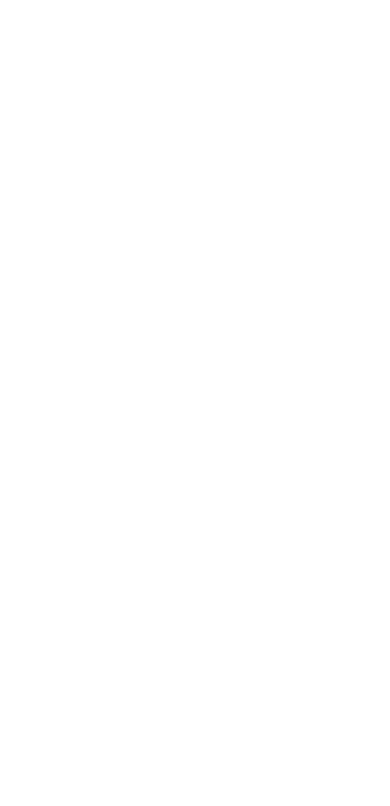
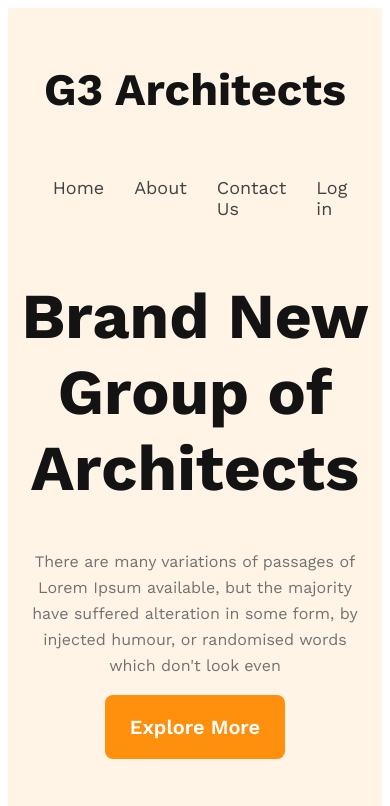
Before and after one commit to tanbirahammad/g3-architects, a plain HTML site: page index.html in a window 390 px wide. Shown: the top 806 px of the page. Drawn offline with nearby package versions, Linux system fonts and the light colour scheme.

Commit message:
header part completed with responsive

```diff
--- a/index.html
+++ b/index.html
@@ -3,10 +3,40 @@
 <head>
     <meta charset="UTF-8">
     <meta name="viewport" content="width=device-width, initial-scale=1.0">
+    <link rel="preconnect" href="https://fonts.googleapis.com">
+<link rel="preconnect" href="https://fonts.gstatic.com" crossorigin>
+<link href="https://fonts.googleapis.com/css2?family=Lato:wght@400;700&family=Work+Sans:wght@400;600;700;800&display=swap" rel="stylesheet">
     <link rel="stylesheet" href="style/style.css">
     <title>G3 Architect</title>
 </head>
 <body>
+    <header>
+        <nav>
+            <h3 class="nav-title">G3 Architects</h3>
+            <ul>
+                <li><a href="">Home</a></li>
+                <li><a href="">About</a></li>
+                <li><a href="">Contact Us</a></li>
+                <li><a href="">Log in</a></li>
+            </ul>
+        </nav>
+        <div class="banner">
+            <div class="banner-content">
+                <h1 class="banner-title">Brand New Group  of Architects</h1>
+            <p class="banner-desc">There are many variations of passages of Lorem Ipsum available, but the majority have suffered alteration in some form, by injected humour, or randomised words which don't look even</p>
+            <button class="btn-primary">Explore More</button>
+            </div>
+            <img src="images/banner.png" alt="">
+
+
+        </div>
+    </header>
+    <main>
+
+    </main>
+    <footer>
+
+    </footer>
 
 </body>
 </html>
--- a/style/style.css
+++ b/style/style.css
@@ -0,0 +1,113 @@
+body {
+  font-family: "Lato", sans-serif;
+  font-family: "Work Sans", sans-serif;
+}
+
+/* Header Section Style */
+
+header {
+  background: rgba(255, 144, 14, 0.1);
+  padding: 50px 240px;
+}
+
+nav {
+  display: flex;
+  justify-content: space-between;
+  align-items: center;
+}
+
+.nav-title {
+  color: #131313;
+
+  font-size: 45px;
+
+  font-weight: 700;
+}
+
+nav > ul {
+  display: flex;
+}
+nav li {
+  list-style: none;
+  margin-right: 30px;
+  font-size: 18px;
+
+  font-weight: 500;
+}
+
+nav li a {
+  text-decoration: none;
+  color: var(--dark-02, #424242);
+}
+
+  /* banner style */
+
+  .banner-content{
+    max-width: 800px;
+    text-align: center;
+    margin: 0 auto;
+  }
+
+  .banner-title{
+    color: #131313;
+text-align: center;
+
+font-size: 64px;
+
+font-weight: 700;
+
+  }
+
+  .banner-desc{
+    color: var(--dark-03, #727272);
+text-align: center;
+font-family: Work Sans;
+font-size: 16px;
+font-style: normal;
+font-weight: 400;
+line-height: 26px; /* 162.5% */
+  }
+
+  .btn-primary{
+    width: 180px;
+    height: 64px;
+    border: none;
+
+border-radius: 8px;
+background: #FF900E;
+color: #FFF;
+text-align: center;
+font-family: Work Sans;
+font-size: 20px;
+font-style: normal;
+font-weight: 600;
+line-height: normal;
+  }
+
+  .banner img{
+    margin-top: 50px;
+    width: 100%;
+height: 700px;
+  }
+
+  /* Responsive Media Queries */
+/* Small Devices */
+
+@media screen and (max-width:576px) {
+  header{
+    padding: 10px;
+  }
+  nav{
+    flex-direction: column;
+  }
+}
+
+/* Tablet and medium Devices */
+@media screen and (min-width:576px) and (max-width:960px) {
+  header{
+    padding: 50px;
+  }
+  nav{
+    flex-direction: column;
+  }
+}
```
